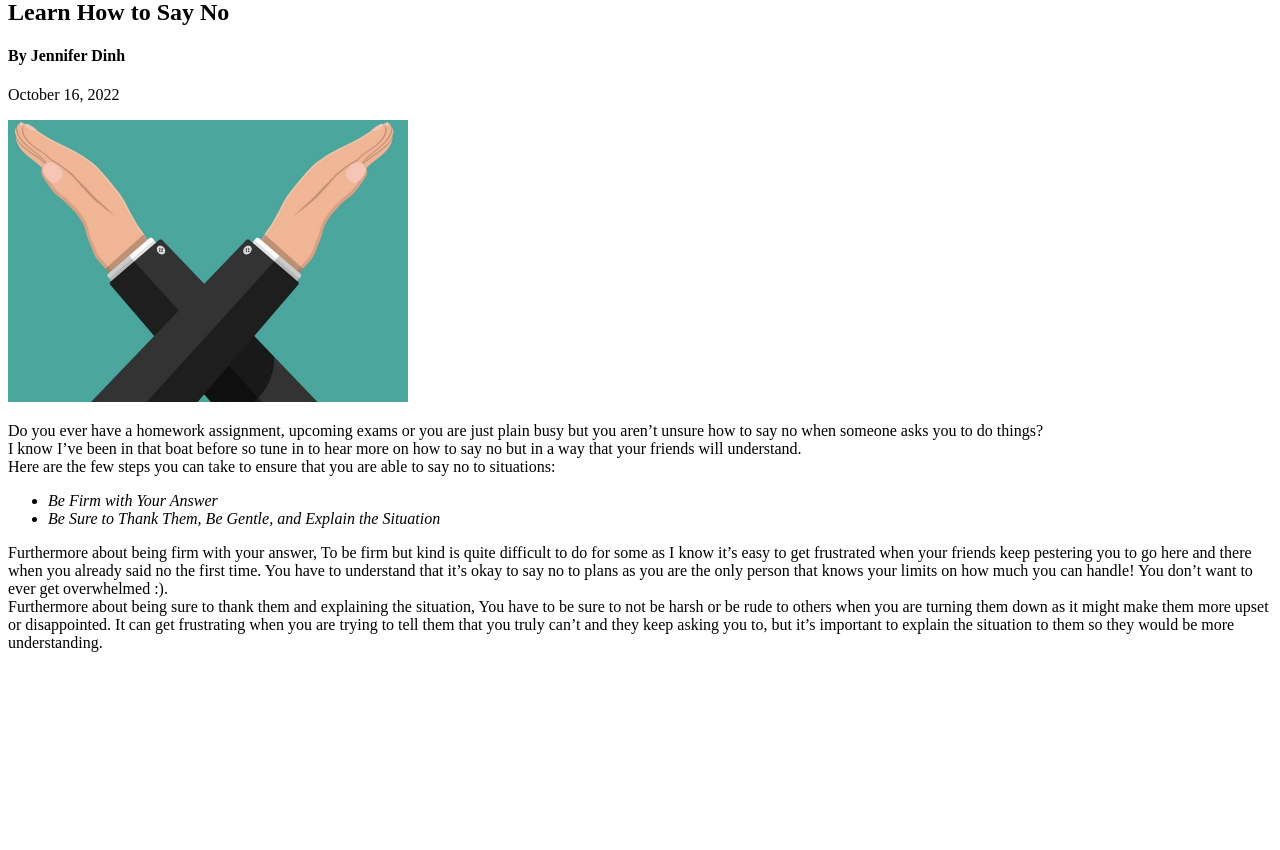
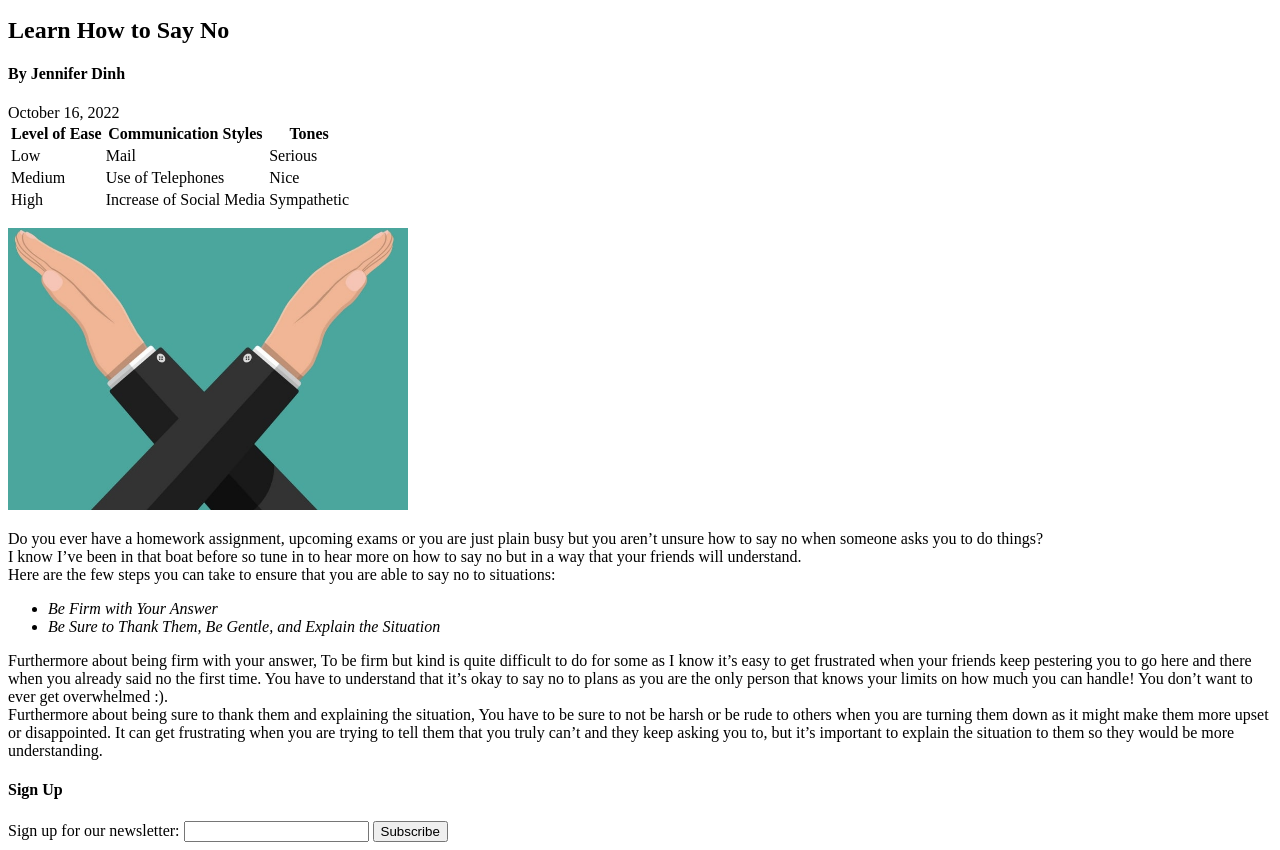
Before and after one commit to jennydinh5/mi349_blog, a plain HTML site: page index.html in a window 1280 px wide. Shown: the part 848-1698 px from the top of the page. Before the commit the page ends 1516 px from the top, so only its background shows below. Drawn offline with Linux system fonts and the light colour scheme.

Commit message:
blog post

```diff
--- a/index.html
+++ b/index.html
@@ -7,18 +7,21 @@
     <title>LifeStyle Blogs</title>
 </head>
 <body>
+<header>
     <h1 id="blog" class="topics">LifeStyle Blogs</h1>
     <nav>
         <ul>
             <li><a href="index.html">Home</a></li>
             <li><a href="about.html">About</a></li>
+            <li><a href="contact.html">Contact Us</a></li>
         </ul>
     </nav>
-<main>
+</header>
 <section id="blogposts">
-    <h2>Every Small Step Counts Whether You Believe it or Not</h2>
+<h2>Every Small Step Counts Whether You Believe it or Not</h2>
+<article class="blogs">
     <h4>By Jennifer Dinh</h4>
-    <time datetime="10-16-2022" title="October 16, 2022">October 16, 2022</time>
+    <time datetime="2022-10-16" title="October 16, 2022">October 16, 2022</time>
 
     <p><img src="heart.jpg" alt="Small Steps Count" width="400"></p>
 
@@ -47,10 +50,35 @@
     have to push through and understand that they will never know 100% how much you have
     tried to put into your goal. No one will ever believe in you as much as yourself as you
     are the most important person that needs to believe in yourself.</p>
+    </article>
 
-    <h2>Learn How to Say No</h2>
-    <h4>By Jennifer Dinh</h4>
-    <time datetime="10-16-2022" title="October 16, 2022">October 16, 2022</time>
+    <article class="blogs">
+        <h2>Learn How to Say No</h2>
+        <h4>By Jennifer Dinh</h4>
+        <time datetime="2022-10-16" title="October 16, 2022">October 16, 2022</time>
+    <table>
+        <tr>
+           <th>Level of Ease</th>
+           <th>Communication Styles</th>
+           <th>Tones</th>
+        </tr>
+        <tr>
+            <td>Low</td>
+            <td>Mail</td>
+            <td>Serious</td>
+        </tr>
+        <tr>
+            <td>Medium</td>
+            <td>Use of Telephones</td>
+            <td>Nice</td>
+        </tr>
+        <tr>
+            <td>High</td>
+            <td>Increase of Social Media</td>
+            <td>Sympathetic</td>
+        </tr>
+
+    </table>
 
     <p><img src="no.jpg" alt="Say No" width="400"></p>
 
@@ -74,7 +102,17 @@
     might make them more upset or disappointed. It can get frustrating when you are trying
     to tell them that you truly can’t and they keep asking you to, but it’s important to
     explain the situation to them so they would be more understanding.</p>
+
+    </article>
 </section>
-</main>
+<section>
+    <h4>Sign Up</h4>
+    <form>
+        <label>Sign up for our newsletter:
+            <input type="text">
+        </label>
+        <button>Subscribe</button>
+    </form>
+</section>
 </body>
 </html>
```
